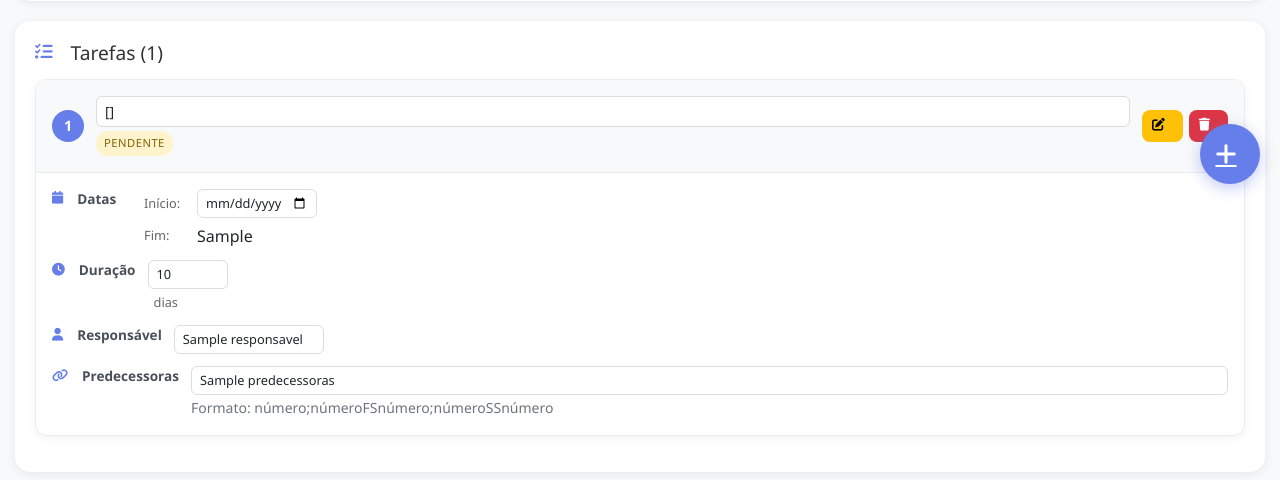
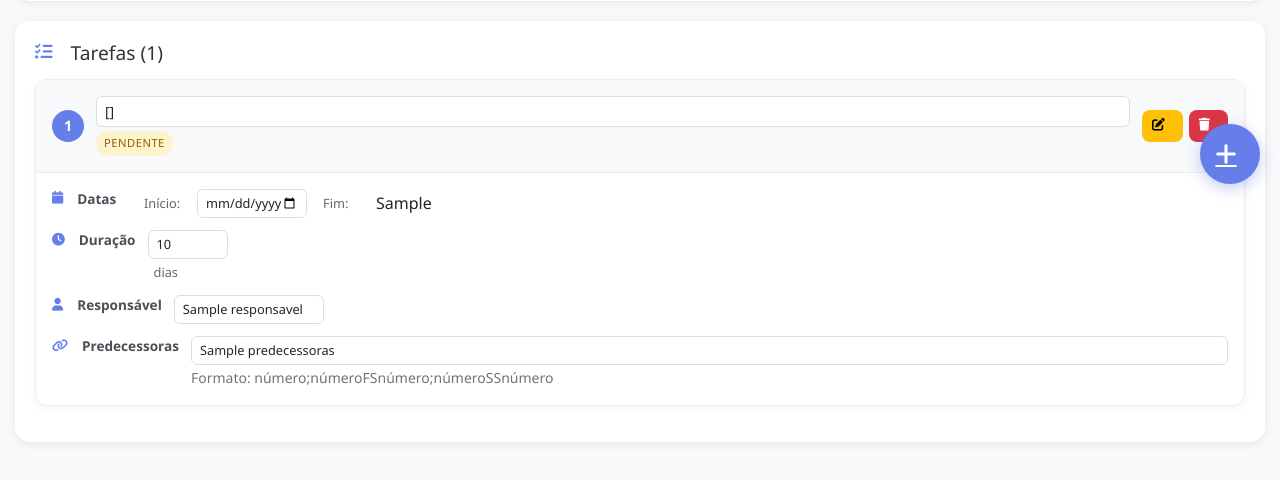
Before and after one commit to izakoliveira/projeto-gestao-2.0, a Flask app: template templates/detalhes_projeto_mobile.html in a window 1280 px wide. Shown: the part 596-1076 px from the top of the page. Run offline with Flask 3, Linux system fonts and the light colour scheme; the template is opened without the code that fills it: most values are stand-ins (such as "Sample title", 1, 10 or a date in 2020).

Commit message:
Corrigido: datas agora ficam lado a lado como solicitado

```diff
--- a/templates/detalhes_projeto_mobile.html
+++ b/templates/detalhes_projeto_mobile.html
@@ -232,15 +232,17 @@
      }
 
            /* Campos de data */
+      .datas-container {
+          display: flex;
+          flex-direction: row;
+          gap: 16px;
+          align-items: center;
+      }
+
       .data-field {
           display: flex;
           align-items: center;
           gap: 8px;
-         margin-bottom: 6px;
-     }
-
-     .data-field:last-child {
-         margin-bottom: 0;
       }
 
       .data-label {
@@ -251,7 +253,7 @@
       }
 
       .data-input {
-         width: 120px !important;
+          width: 110px !important;
           font-size: 0.8rem !important;
           padding: 4px 8px !important;
       }
@@ -414,8 +416,12 @@
               min-width: 70px;
           }
 
+          .datas-container {
+              gap: 12px;
+          }
+
           .data-input {
-              width: 100px !important;
+              width: 90px !important;
               font-size: 0.75rem !important;
           }
 
@@ -475,8 +481,12 @@
               min-width: 60px;
           }
 
+          .datas-container {
+              gap: 8px;
+          }
+
           .data-input {
-              width: 90px !important;
+              width: 80px !important;
               font-size: 0.7rem !important;
           }
 
@@ -596,7 +606,7 @@
                           <div class="detail-label">
                               <i class="fas fa-calendar"></i> Datas
                           </div>
-                         <div class="detail-content">
+                          <div class="detail-content datas-container">
                               {% if tarefa.data_inicio %}
                               <div class="data-field">
                                   <span class="data-label">Início:</span>
```
Lines whose indentation alone changed are shown as unchanged.
